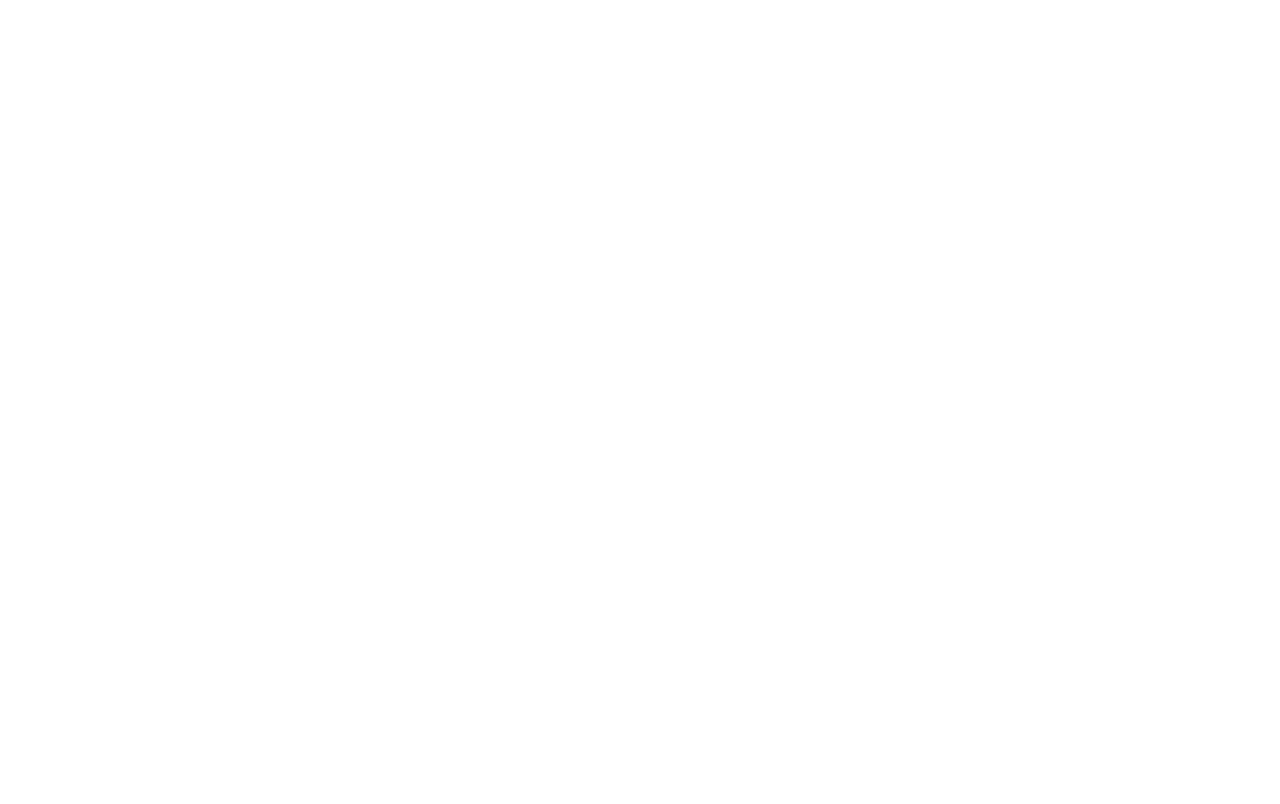
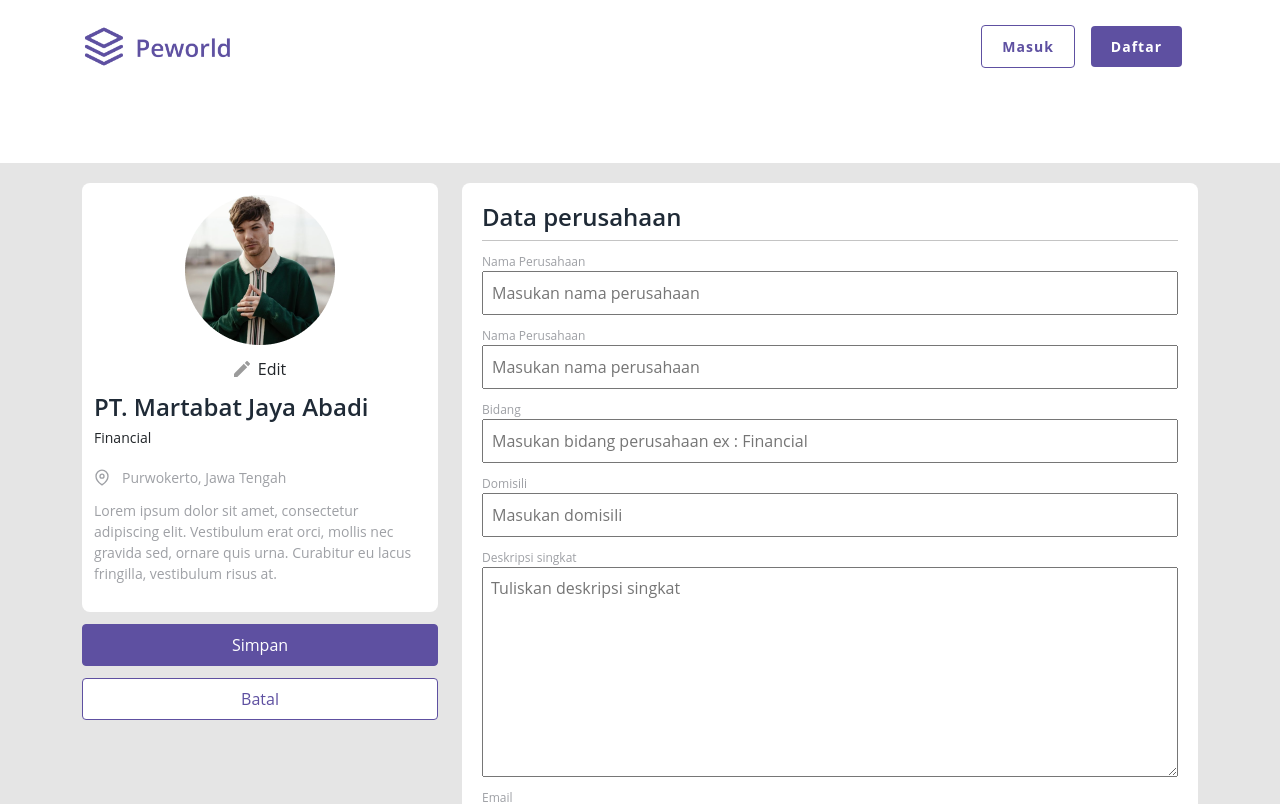
Before and after one commit to fajriputra/frontend-jobrec, a React (Create React App) app: page /editProfileRecruiter in a window 1280 px wide. Before the commit this address had no page. Shown: the top 804 px of the page. Built offline with nearby package versions, Linux system fonts and the light colour scheme.

Commit message:
slicing edit perusahaan

```diff
--- a/src/App.js
+++ b/src/App.js
@@ -3,6 +3,8 @@
 import LandingPage from "pages/LandingPage";
 import Hire from "pages/Hire";
 import ProfilePekerja from "pages/main/ProfilPekerja";
+import ProfilePerusahaan from "pages/main/ProfilPerusahaan";
+import EditProfileRecruiter from "pages/EditProfile/Recruiter";
 
 function App() {
   return (
@@ -13,6 +15,16 @@
           <Route path="/" exact element={<LandingPage />} />
           <Route path="/hire" exact element={<Hire />} />
           <Route path="/profilePekerja" exact element={<ProfilePekerja />} />
+          <Route
+            path="/profilePerusahaan"
+            exact
+            element={<ProfilePerusahaan />}
+          />
+          <Route
+            path="/editProfileRecruiter"
+            exact
+            element={<EditProfileRecruiter />}
+          />
         </Routes>
       </BrowserRouter>
     </div>
--- a/src/pages/EditProfile/Recruiter/index.js
+++ b/src/pages/EditProfile/Recruiter/index.js
@@ -0,0 +1,120 @@
+import React from "react";
+import Header from "components/Header";
+import profile from "../../../assets/images/profile-example.png";
+import pencil from "../../../assets/images/icons/icon-pencil-gray.svg";
+import map from "../../../assets/images/icons/icon-location.svg";
+
+import "./index.scss";
+
+export default function editProfileRecruiter(props) {
+  // const urlParams = qs.parse(props.location.search);
+
+  return (
+    <section className="editProfileRecruiter">
+      <Header />
+      <div className="edit__perusahaan">
+        <div className="container">
+          <div className="row">
+            <div className="col-xl-4 col-lg-12 edit__perusahaan--profile">
+              <div className="perusahaan">
+                <div className="edit__perusahaan--image">
+                  <img src={profile} alt="profile" />
+                </div>
+                <div className="edit__perusahaan--input">
+                  <img src={pencil} alt="profile" />
+                  <p>Edit</p>
+                </div>
+                <div className="edit__perusahaan--desc">
+                  <h2>PT. Martabat Jaya Abadi</h2>
+                  <h6>Financial</h6>
+                  <div class="row">
+                    <div class="col vector">
+                      <img src={map} alt="map" />
+                      <p>Purwokerto, Jawa Tengah</p>
+                    </div>
+                  </div>
+                  <p>
+                    Lorem ipsum dolor sit amet, consectetur adipiscing elit.
+                    Vestibulum erat orci, mollis nec gravida sed, ornare quis
+                    urna. Curabitur eu lacus fringilla, vestibulum risus at.
+                  </p>
+                </div>
+              </div>
+              <div className="edit__perusahaan--button">
+                <button>Simpan</button>
+                <button>Batal</button>
+              </div>
+            </div>
+            <div className="col-xl-8 col-lg-12 edit__perusahaan-desc">
+              <div className="perusahaan--form">
+                <div className="edit__perusahaan--header">
+                  <h2>Data perusahaan</h2>
+                </div>
+                <form>
+                  <div className="edit__perusahaan--form">
+                    <span>Nama Perusahaan</span>
+                    <input
+                      type="text"
+                      placeholder="Masukan nama perusahaan"
+                    ></input>
+                  </div>
+                  <div className="edit__perusahaan--form">
+                    <span>Nama Perusahaan</span>
+                    <input
+                      type="text"
+                      placeholder="Masukan nama perusahaan"
+                    ></input>
+                  </div>
+                  <div className="edit__perusahaan--form">
+                    <span>Bidang</span>
+                    <input
+                      type="text"
+                      placeholder="Masukan bidang perusahaan ex : Financial"
+                    ></input>
+                  </div>
+                  <div className="edit__perusahaan--form">
+                    <span>Domisili</span>
+                    <input type="text" placeholder="Masukan domisili"></input>
+                  </div>
+                  <div className="edit__perusahaan--form">
+                    <span>Deskripsi singkat</span>
+                    <textarea
+                      cols="50"
+                      rows="8"
+                      placeholder="Tuliskan deskripsi singkat"
+                    ></textarea>
+                  </div>
+                  <div className="edit__perusahaan--form">
+                    <span>Email</span>
+                    <input type="email" placeholder="Masukan email"></input>
+                  </div>
+                  <div className="edit__perusahaan--form">
+                    <span>Instagram</span>
+                    <input
+                      type="text"
+                      placeholder="Masukan Username IG"
+                    ></input>
+                  </div>
+                  <div className="edit__perusahaan--form">
+                    <span>Nomor Telepon</span>
+                    <input
+                      type="text"
+                      placeholder="Masukan nomor telepon"
+                    ></input>
+                  </div>
+                  <div className="edit__perusahaan--form">
+                    <span>Linkedin</span>
+                    <input
+                      type="text"
+                      placeholder="Masukan nama Linkedin"
+                    ></input>
+                  </div>
+                </form>
+              </div>
+            </div>
+          </div>
+        </div>
+      </div>
+    </section>
+  );
+}
--- a/src/pages/EditProfile/Recruiter/index.scss
+++ b/src/pages/EditProfile/Recruiter/index.scss
@@ -0,0 +1,103 @@
+.edit__perusahaan {
+  background-color: #e5e5e5;
+  padding: 20px 0;
+}
+
+.perusahaan {
+  background-color: #fff;
+  padding: 12px;
+  border-radius: 8px;
+}
+
+.edit__perusahaan--image {
+  display: flex;
+  justify-content: center;
+  align-items: center;
+}
+
+.edit__perusahaan--input {
+  display: flex;
+  justify-content: center;
+  align-items: center;
+  margin: 12px 0;
+}
+
+.edit__perusahaan--input p {
+  margin: 0 0 0 8px;
+}
+
+.edit__perusahaan--desc h2 {
+  font-size: 22px;
+  font-weight: 600;
+}
+
+.edit__perusahaan--desc h6 {
+  font-size: 14px;
+  font-weight: 400;
+}
+
+.edit__perusahaan--desc p {
+  color: #9ea0a5;
+  font-size: 14px;
+  font-weight: 400;
+}
+
+.edit__perusahaan--button button {
+  width: 100%;
+  display: flex;
+  justify-content: center;
+  align-items: center;
+  flex-direction: column;
+  margin: 12px 0;
+  padding: 8px;
+  background-color: #5e50a1;
+  border-radius: 4px;
+  color: #fff;
+  border: 1px solid #5e50a1;
+}
+
+.edit__perusahaan--button button:nth-child(2) {
+  color: #5e50a1;
+  background-color: #fff;
+}
+
+.perusahaan--form {
+  background-color: #fff;
+  padding: 20px;
+  border-radius: 8px;
+}
+
+.edit__perusahaan--header {
+  border-bottom: 1px solid #c4c4c4;
+}
+
+.edit__perusahaan--form {
+  display: flex;
+  flex-direction: column;
+  margin: 12px 0;
+}
+
+.edit__perusahaan--form span {
+  color: #9ea0a5;
+  font-size: 12px;
+}
+
+.edit__perusahaan--form input {
+  padding: 8px;
+  width: 100%;
+}
+
+.edit__perusahaan--form textarea {
+  padding: 8px;
+  width: 100%;
+}
+
+@media (max-width: 991.98px) {
+  .edit__perusahaan--desc {
+    display: flex;
+    justify-content: center;
+    align-items: center;
+    flex-direction: column;
+    text-align: center;
+  }
+}
--- a/src/pages/main/ProfilPerusahaan/index.js
+++ b/src/pages/main/ProfilPerusahaan/index.js
@@ -0,0 +1,76 @@
+import React from "react";
+import Header from "components/Header";
+import profile from "../../../assets/images/profile-example.png";
+import map from "../../../assets/images/icons/icon-location.svg";
+import call from "../../../assets/images/icons/icon-phone2.svg";
+import mail from "../../../assets/images/icons/icon-mail.svg";
+import instagram from "../../../assets/images/icons/icon-instagram.svg";
+import linkin from "../../../assets/images/icons/icon-linkedin.svg";
+
+import "./index.scss";
+
+export default function profilePerusahaan(props) {
+  // const urlParams = qs.parse(props.location.search);
+
+  return (
+    <section className="profilePekerja">
+      <Header />
+      <div class="profile__bg">
+        <div class="container">
+          <div class="row profile">
+            <div class="profile__user">
+              <div class="profile__user--image">
+                <img src={profile} alt="profile" />
+              </div>
+              <div class="profile__user--content">
+                <h2>PT. Martabat Jaya Abadi</h2>
+                <h6>Financial</h6>
+                <div class="row">
+                  <div class="col vector">
+                    <img src={map} alt="map" />
+                    <p>Purwokerto, Jawa Tengah</p>
+                  </div>
+                </div>
+                <p>
+                  Lorem ipsum dolor sit amet, consectetur adipisicing elit.
+                  Incidunt, vitae hic eveniet ducimus blanditiis quos voluptatum
+                  architecto? Ducimus, sapiente. Autem quaerat laudantium
+                  maiores eveniet facere temporibus similique hic incidunt
+                  architecto?
+                </p>
+              </div>
+
+              <div class="profile__user--button">
+                <button>Edit Profile</button>
+              </div>
+
+              <div class="profile__user--sosmed">
+                <div class="kkk">
+                  <div class=" vector">
+                    <img src={mail} alt="map" />
+                    <p>martabatjaya@gmail.com</p>
+                  </div>
+
+                  <div class=" vector">
+                    <img src={instagram} alt="map" />
+                    <p>martabat_jaya</p>
+                  </div>
+
+                  <div class="vector">
+                    <img src={call} alt="map" />
+                    <p>0821-8190-1821</p>
+                  </div>
+
+                  <div class="vector">
+                    <img src={linkin} alt="map" />
+                    <p>Martabat Jaya Abadi</p>
+                  </div>
+                </div>
+              </div>
+            </div>
+          </div>
+        </div>
+      </div>
+    </section>
+  );
+}
--- a/src/parts/Profile/Worker/WorkExperience/index.js
+++ b/src/parts/Profile/Worker/WorkExperience/index.js
@@ -1,5 +1,5 @@
 import React from "react";
-import work from "../../../../assets/images/icons/icon-suitcase.svg";
+import work from "../../../../assets/images/workexperience.png";
 
 import "./index.scss";
 
@@ -25,7 +25,7 @@
         </div>
       </div>
       <div class="col-2 work__image">
-        <img src="assets/img/workexperience.png" alt="" />
+        <img src={work} alt="" />
       </div>
       <div class="col-10 work__desc">
         <h2>Web Developer</h2>
```
Also changed, not shown: src/assets/images/icons/icon-phone2.svg (added), src/assets/images/workexperience.png (added).
